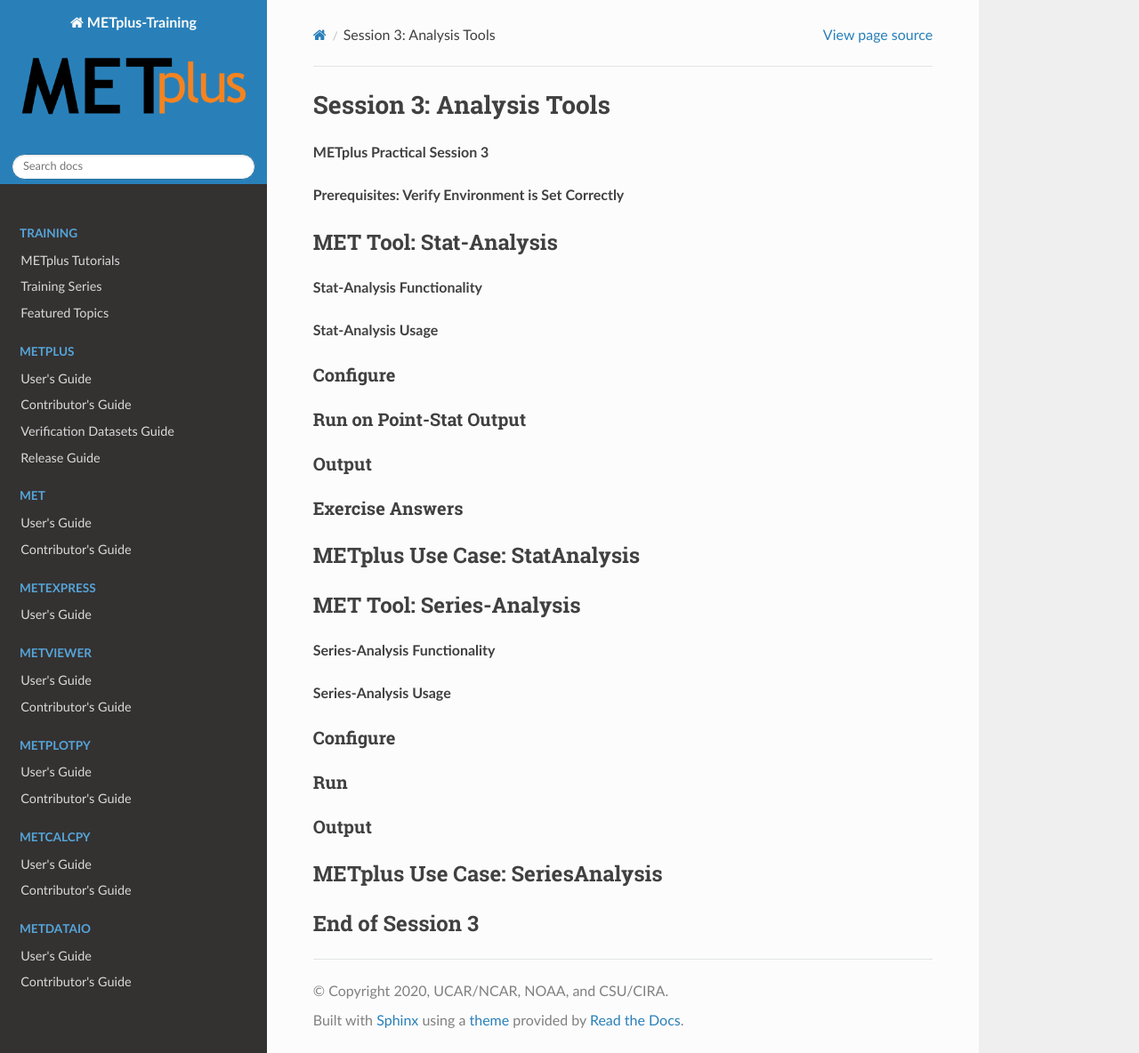
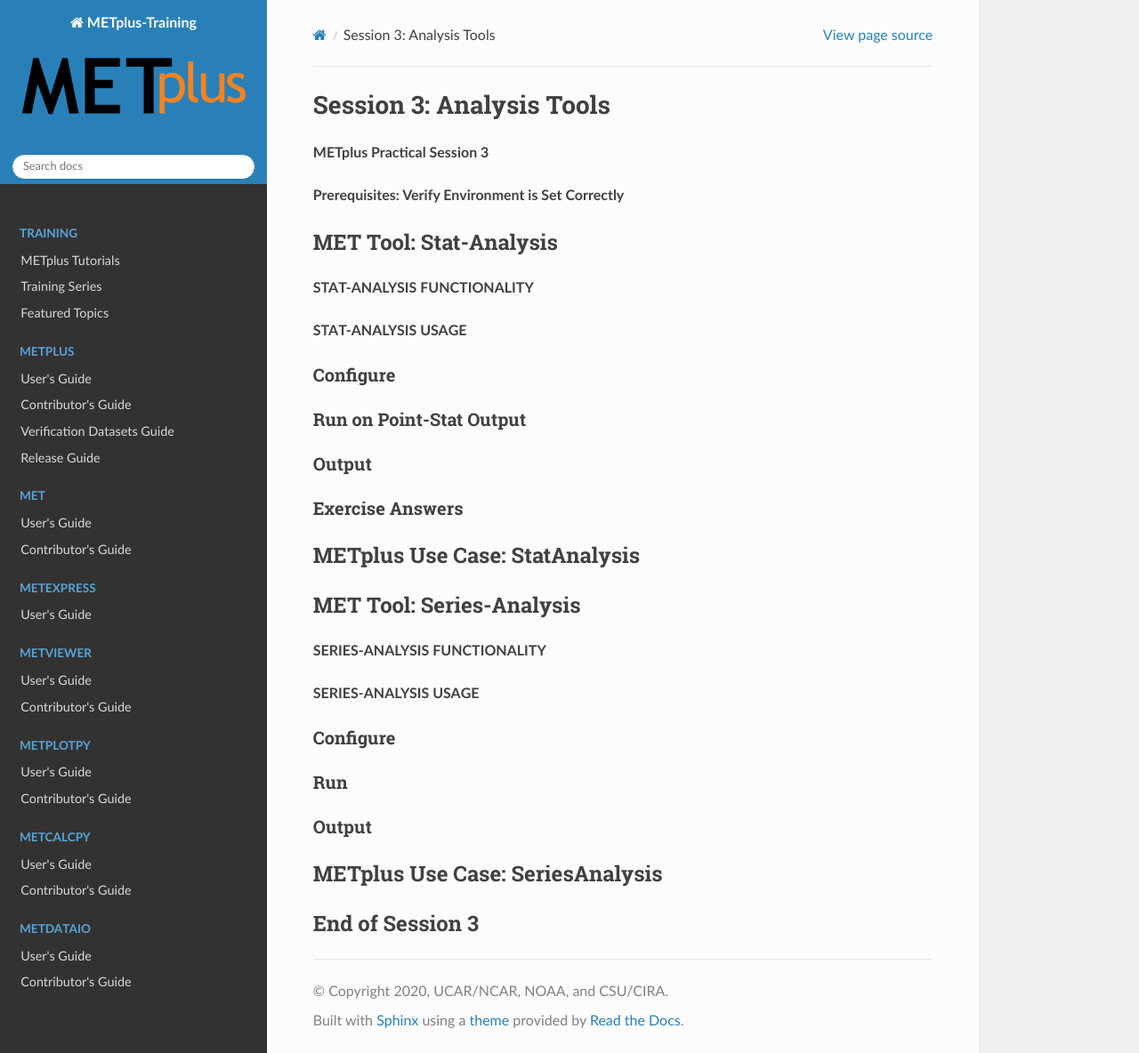
Before and after one commit to dtcenter/METplus-Training, a Sphinx documentation site: the page built from docs/Tutorial/v5.0/Session_3_Analysis_Tools.rst, in a window 1280 px wide and 1184 px high. Shown: the whole window at 89% size. Built offline with Sphinx 7.4.7 and the Read the Docs theme 3.1.0, drawn with Linux system fonts in a browser that asks for light colours.

Commit message:
Per #69, modifying capitalization

```diff
--- a/docs/Tutorial/v5.0/Session_3_Analysis_Tools.rst
+++ b/docs/Tutorial/v5.0/Session_3_Analysis_Tools.rst
@@ -8,9 +8,9 @@
 MET Tool: Stat-Analysis
 -----------------------
 
-**Stat-Analysis Functionality**
+**STAT-ANALYSIS FUNCTIONALITY**
 
-**Stat-Analysis Usage**
+**STAT-ANALYSIS USAGE**
 
 Configure
 ^^^^^^^^^
@@ -30,9 +30,9 @@
 MET Tool: Series-Analysis
 -------------------------
 
-**Series-Analysis Functionality**
+**SERIES-ANALYSIS FUNCTIONALITY**
 
-**Series-Analysis Usage**
+**SERIES-ANALYSIS USAGE**
 
 Configure
 ^^^^^^^^^
```
